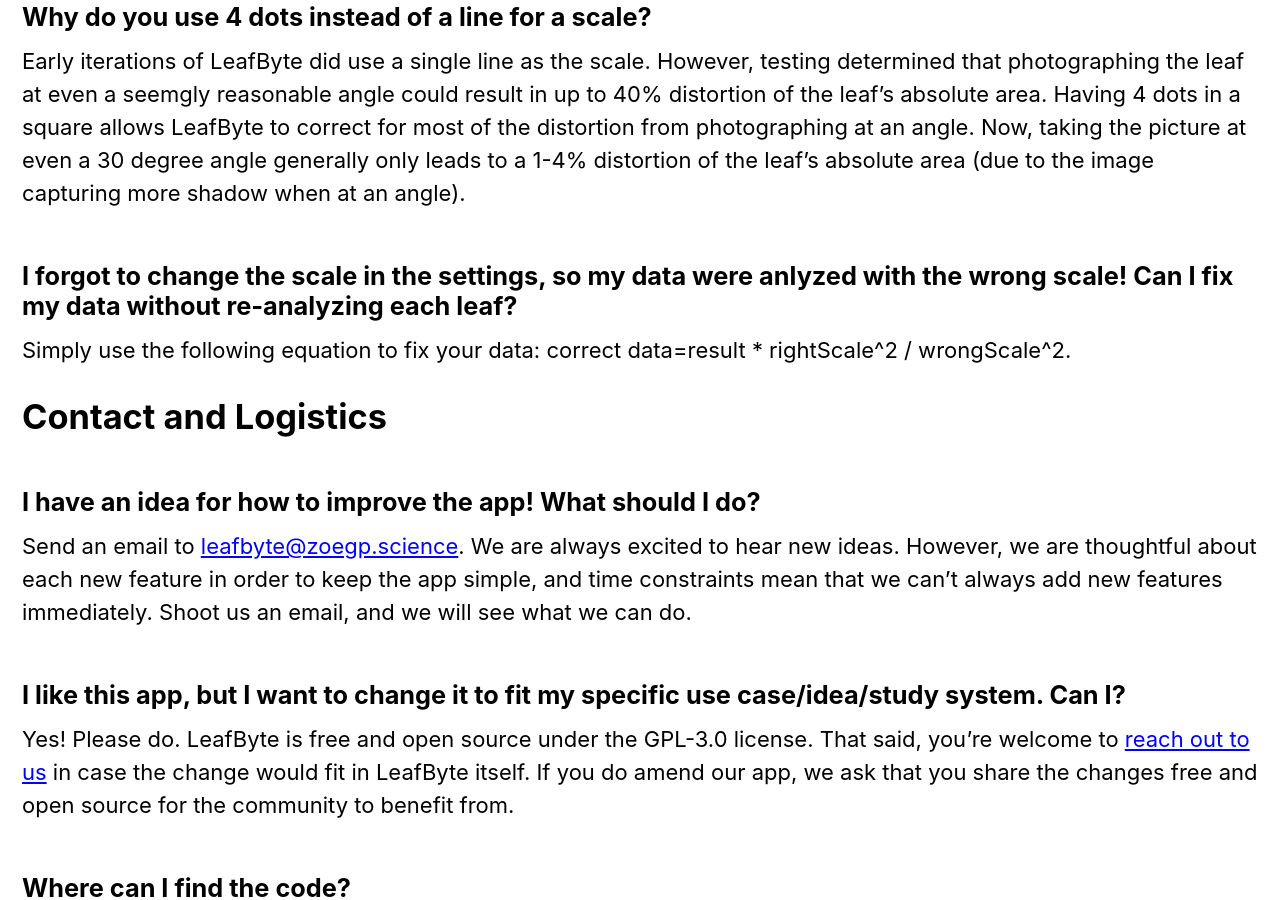
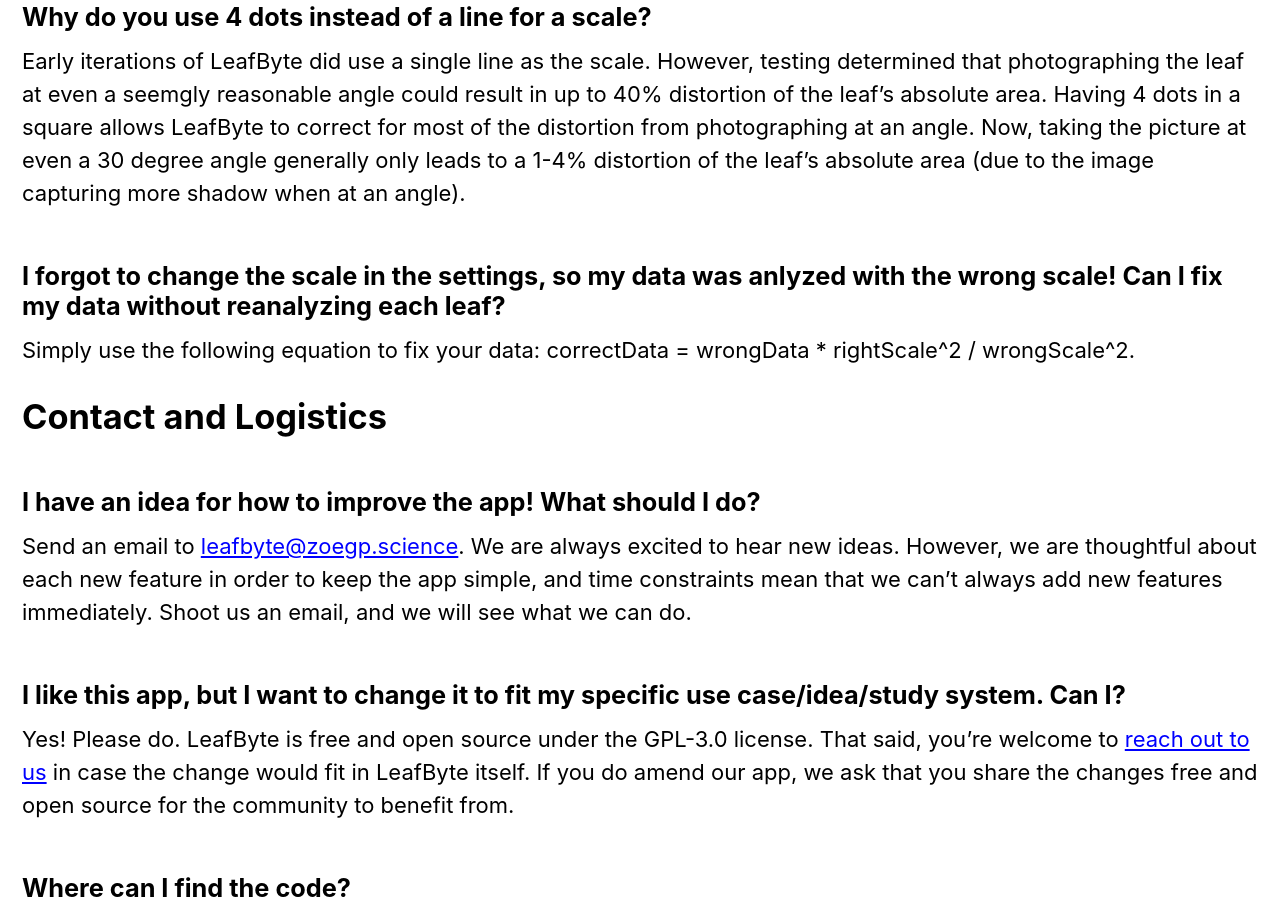
Before and after one commit to Zoegp/zoegp.github.io, a Jekyll site: the page built from leafbyte-faqs.md, in a window 1280 px wide and 900 px high, scrolled down 5847 px. Built offline with Jekyll 4.4.1, drawn with Linux system fonts in a browser that asks for light colours; cached includes are drawn as plain includes; nearby versions of some CDN libraries.

Commit message:
Update leafbyte-faqs.md

```diff
--- a/leafbyte-faqs.md
+++ b/leafbyte-faqs.md
@@ -99,8 +99,8 @@
 ##### Why do you use 4 dots instead of a line for a scale?
 Early iterations of LeafByte did use a single line as the scale. However, testing determined that photographing the leaf at even a seemgly reasonable angle could result in up to 40% distortion of the leaf’s absolute area. Having 4 dots in a square allows LeafByte to correct for most of the distortion from photographing at an angle. Now, taking the picture at even a 30 degree angle generally only leads to a 1-4% distortion of the leaf’s absolute area (due to the image capturing more shadow when at an angle).
 
-##### I forgot to change the scale in the settings, so my data were anlyzed with the wrong scale! Can I fix my data without re-analyzing each leaf?
-Simply use the following equation to fix your data: correct data=result * rightScale^2 / wrongScale^2.
+##### I forgot to change the scale in the settings, so my data was anlyzed with the wrong scale! Can I fix my data without reanalyzing each leaf?
+Simply use the following equation to fix your data: correctData = wrongData * rightScale^2 / wrongScale^2.
 
 # Contact and Logistics
 
```
